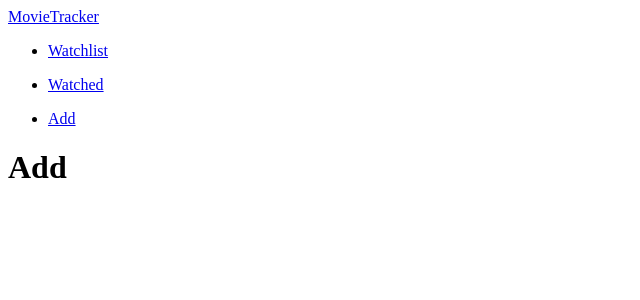
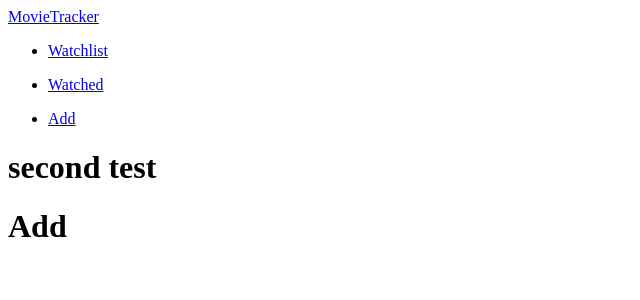
Before and after one commit to nicktran12/Watchlist, a React (Create React App) app: page / in a window 1280 px wide. Shown: the top 300 px of the page, without its empty margins (0-640 px from the left). Built offline with nearby package versions, Linux system fonts and the light colour scheme.

Commit message:
second test

```diff
--- a/src/App.js
+++ b/src/App.js
@@ -12,6 +12,7 @@ function App() {
     <Router>
       <Header/>
 
+      <h1>second test</h1>
       <Routes>
         <Route path="/watchlist" element={<Watchlist/>}/>
 
```
